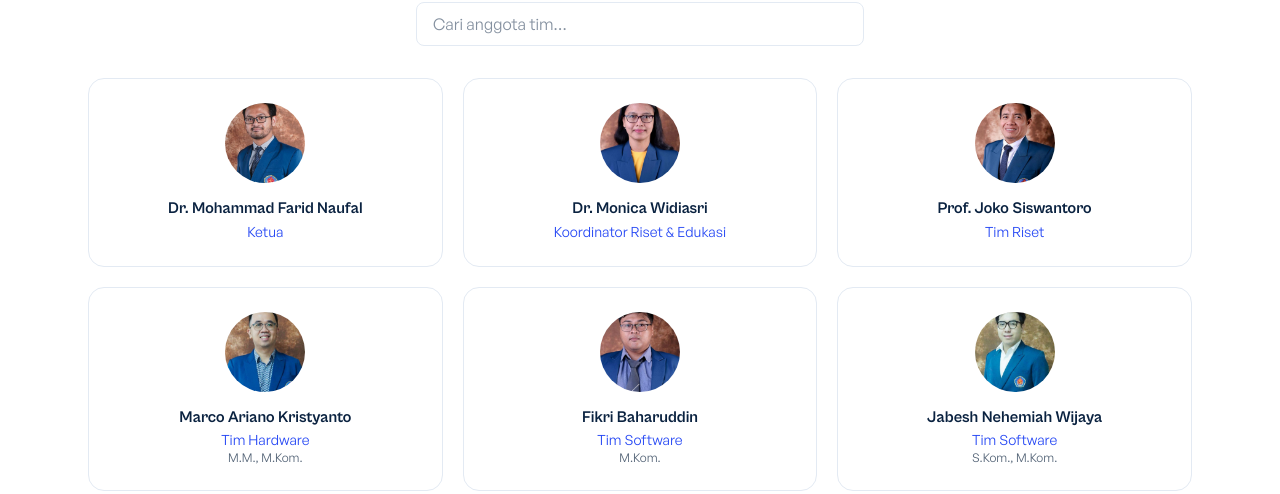
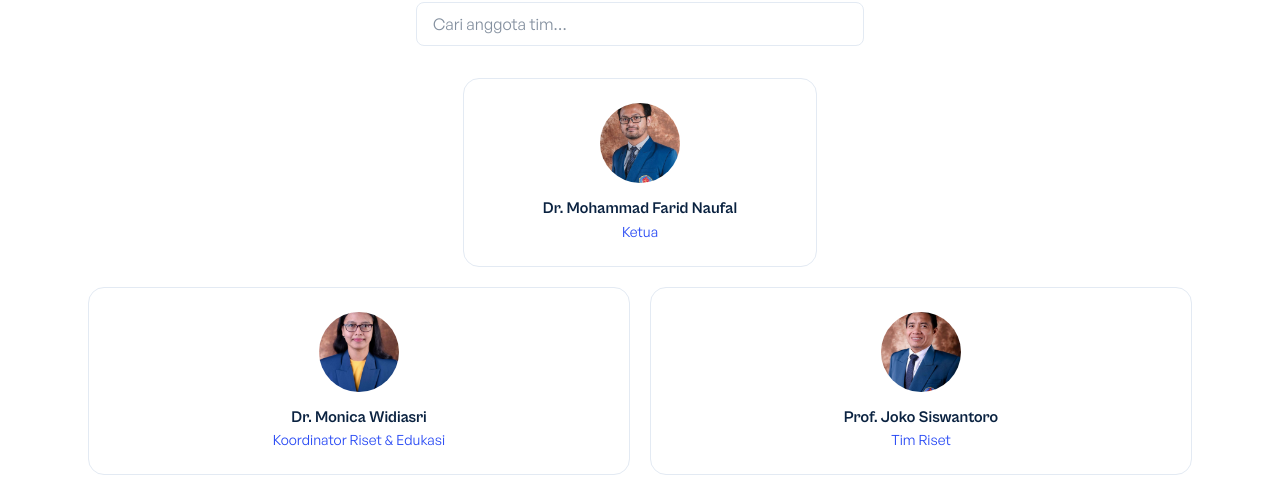
Before and after one commit to JordanTanadi/web-ai-center, a React (Vite) app: page /tim in a window 1280 px wide. Shown: the part 248-742 px from the top of the page. Built offline with nearby package versions, Linux system fonts and the light colour scheme; no server answers.

Commit message:
rapikan hierarki halaman Tim: Ketua di baris atas, Koordinator & Tim Riset sejajar, sisanya seragam

```diff
--- a/src/pages/Tim.tsx
+++ b/src/pages/Tim.tsx
@@ -1,6 +1,7 @@
 import { useSearchParams } from 'react-router-dom';
 import SectionHeading from '../components/SectionHeading.tsx';
 import TeamCard from '../components/TeamCard.tsx';
+import type { AnggotaTim } from '../data/tim.ts';
 import { timDummy } from '../data/tim.ts';
 import { useT } from '../lib/i18n.tsx';
 import { useApiDaftar } from '../lib/useApiData.ts';
@@ -18,6 +19,20 @@ export default function Tim() {
   const items = semuaTim.filter(
     (a) => !query || a.nama.toLowerCase().includes(query) || a.peran.toLowerCase().includes(query),
   );
+  // Hierarki visual berbasis peran (bukan urutan array, supaya tetap benar
+  // walau data backend diurutkan ulang):
+  //   0 = Ketua (baris paling atas, tunggal)
+  //   1 = Koordinator & Tim Riset (sejajar di baris kedua)
+  //   2 = anggota lain (grid seragam baris ketiga)
+  const tingkat = (a: AnggotaTim): 0 | 1 | 2 =>
+    a.peran === 'Ketua'
+      ? 0
+      : a.peran.startsWith('Koordinator') || a.peran === 'Tim Riset'
+        ? 1
+        : 2;
+  const ketua = items.filter((a) => tingkat(a) === 0);
+  const sejajar = items.filter((a) => tingkat(a) === 1);
+  const sisanya = items.filter((a) => tingkat(a) === 2);
   return (
     <div className="mx-auto max-w-6xl px-6 py-14">
       {/* Copy tanpa label "data dummy" — hanya untuk pengguna. */}
@@ -42,10 +57,33 @@ export default function Tim() {
         {items.length === 0 ? (
           <p className="mt-8 text-center text-muted">{t('Tidak ada anggota tim yang cocok.')}</p>
         ) : (
-          <div className="mt-8 grid gap-5 md:grid-cols-3">
-            {items.map((a) => (
-              <TeamCard key={a.nama} anggota={a} />
-            ))}
+          <div className="mt-8 space-y-5">
+            {/* Baris 1 — Ketua: kartu tunggal di kolom tengah (paling atas). */}
+            {ketua.length > 0 && (
+              <div className="grid gap-5 md:grid-cols-3">
+                <div className="md:col-start-2">
+                  {ketua.map((a) => (
+                    <TeamCard key={a.nama} anggota={a} />
+                  ))}
+                </div>
+              </div>
+            )}
+            {/* Baris 2 — Koordinator & Tim Riset sejajar (2 kolom). */}
+            {sejajar.length > 0 && (
+              <div className="grid gap-5 md:grid-cols-2">
+                {sejajar.map((a) => (
+                  <TeamCard key={a.nama} anggota={a} />
+                ))}
+              </div>
+            )}
+            {/* Baris 3 — anggota lain seragam (3 kolom), sesuai urutan data. */}
+            {sisanya.length > 0 && (
+              <div className="grid gap-5 md:grid-cols-3">
+                {sisanya.map((a) => (
+                  <TeamCard key={a.nama} anggota={a} />
+                ))}
+              </div>
+            )}
           </div>
         )}
       </div>
```
